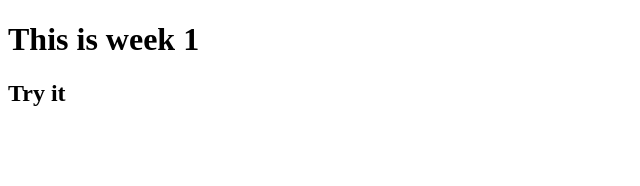
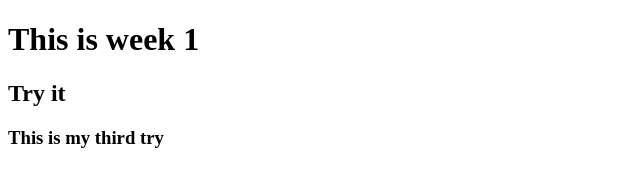
Before and after one commit to ttran112/Sdev328, a plain HTML site: page index.html in a window 1280 px wide. Shown: the whole page, without its empty margins (0-640 px from the left). Drawn offline with Linux system fonts and the light colour scheme.

Commit message:
please work

```diff
--- a/index.html
+++ b/index.html
@@ -7,5 +7,6 @@
 <body>
     <h1>This is week 1</h1>
     <h2>Try it</h2>
+    <h3>This is my third try</h3>
 </body>
 </html>
```
